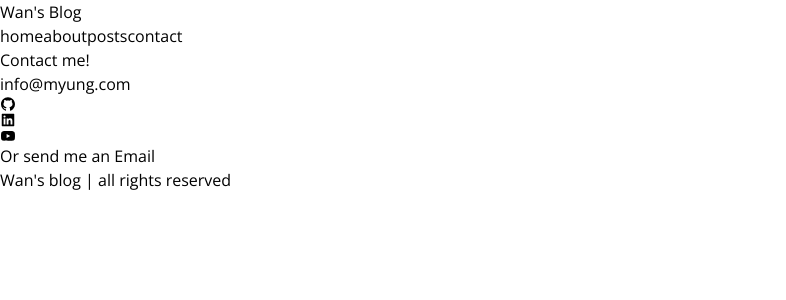
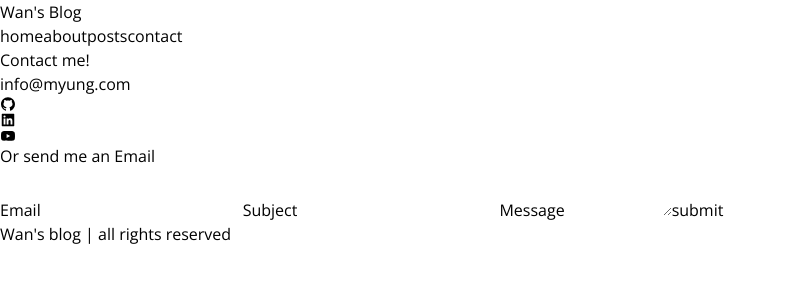
Before and after one commit to MyungWanPark/blog-next, a Next.js app: page /contact in a window 1280 px wide. Shown: the top 300 px of the page, without its empty margins (0-786 px from the left). Built offline with nearby package versions, Linux system fonts and the light colour scheme.

Commit message:
feat: client component contact email form

```diff
--- a/src/components/ContactForm.tsx
+++ b/src/components/ContactForm.tsx
@@ -1,3 +1,60 @@
+"use client";
+
+import { ChangeEvent, FormEvent, useState } from "react";
+type Form = {
+    email: string;
+    subject: string;
+    message: string;
+};
 export default function ContactForm() {
-    return <></>;
+    const [form, setForm] = useState<Form>({
+        email: "",
+        subject: "",
+        message: "",
+    });
+    const onChange = (
+        e: ChangeEvent<HTMLInputElement | HTMLTextAreaElement>
+    ) => {
+        const { name, value } = e.target;
+        console.log("value = ", value);
+        setForm((prev) => ({ ...prev, [name]: value }));
+    };
+
+    const onSubmit = (e: FormEvent<HTMLFormElement>) => {
+        console.log("onSubmit 실행됨");
+        e.preventDefault();
+        console.log(form);
+    };
+    return (
+        <form onSubmit={onSubmit}>
+            <label htmlFor="email">Email</label>
+            <input
+                type="email"
+                id="email"
+                name="email"
+                value={form.email}
+                required
+                onChange={onChange}
+            />
+            <label htmlFor="subject">Subject</label>
+            <input
+                type="text"
+                id="subject"
+                name="subject"
+                value={form.subject}
+                required
+                onChange={onChange}
+            />
+            <label htmlFor="message">Message</label>
+            <textarea
+                cols={10}
+                id="message"
+                name="message"
+                value={form.message}
+                required
+                onChange={onChange}
+            />
+            <button>submit</button>
+        </form>
+    );
 }
```
